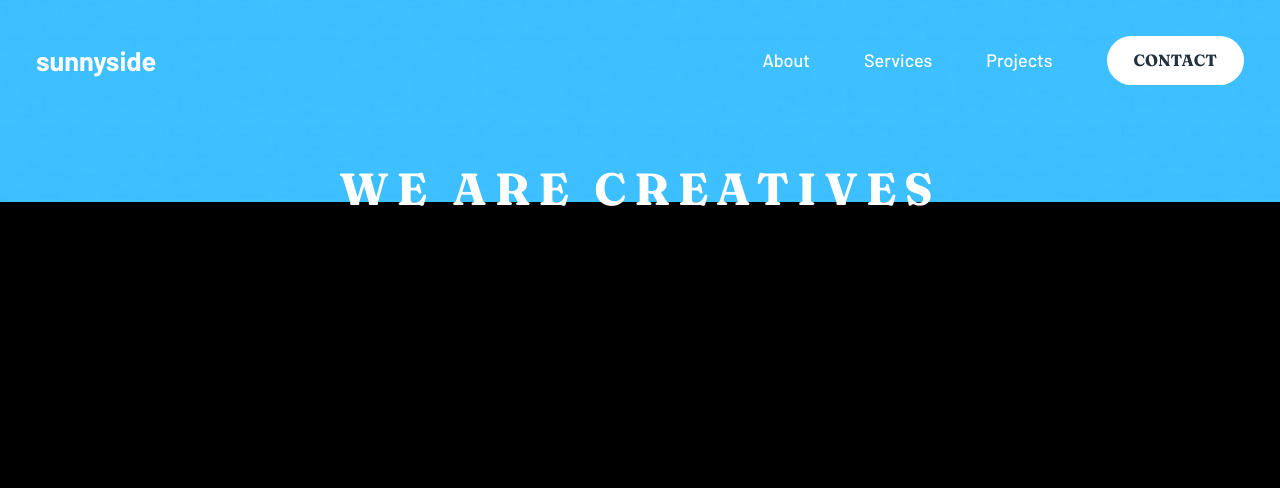
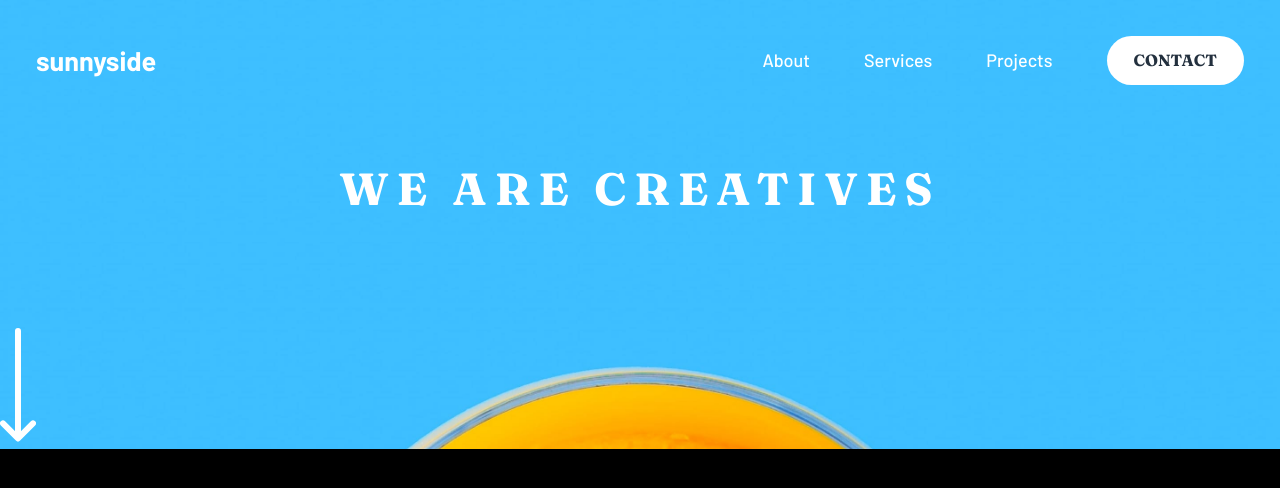
Before and after one commit to thiagoa-martins/sunnyside-agency-landing-page, a React (Create React App) app: page / in a window 1280 px wide. Shown: the top 488 px of the page. Built offline with nearby package versions, Linux system fonts and the light colour scheme.

Commit message:
Add arrowDown component in the header object

```diff
--- a/src/objects/header/header.js
+++ b/src/objects/header/header.js
@@ -1,12 +1,14 @@
 import "./header.css";
 import Head from "../../objects/head/head";
 import TitleMain from "../../components/titleMain/titleMain";
+import ArrowDown from "../../components/arrowDown/arrowDown";
 
 const Header = () => {
     return (
         <header className="header">
             <Head />
             <TitleMain />
+            <ArrowDown />
         </header>
     );
 };
```
